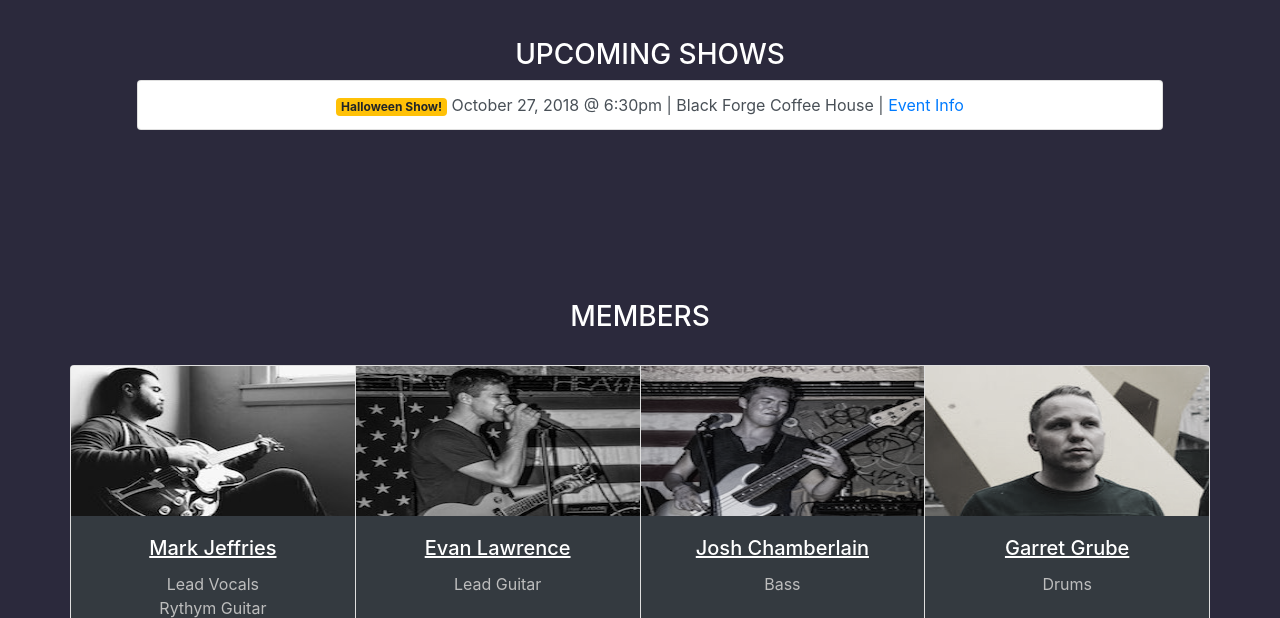
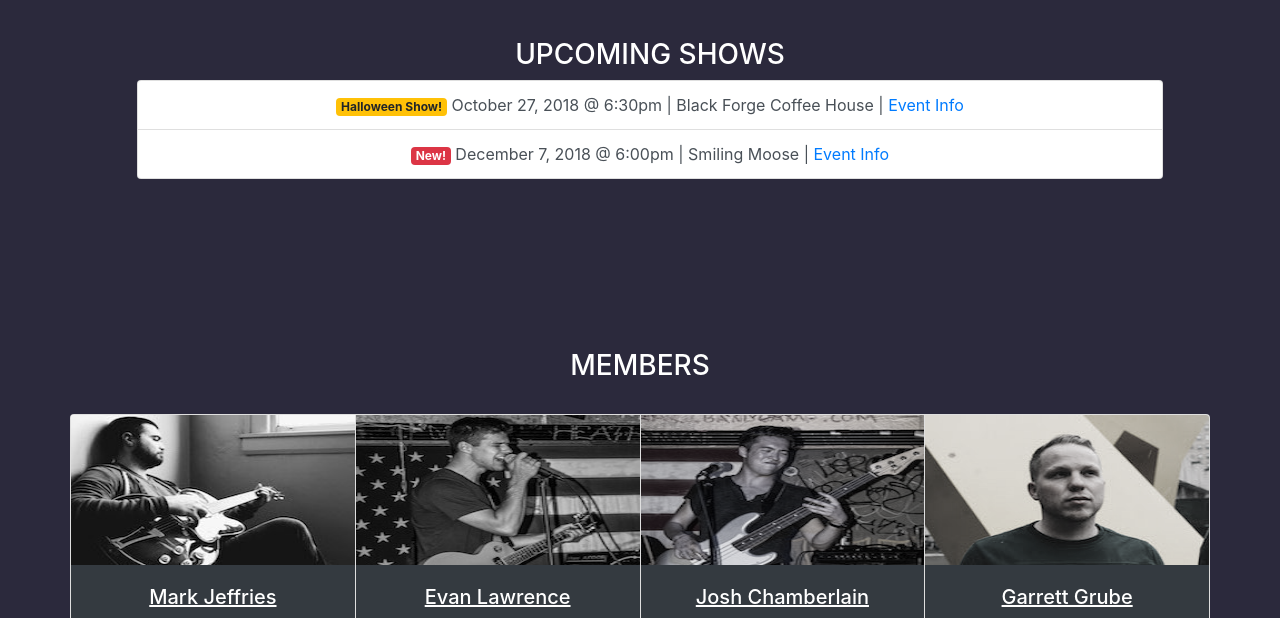
Before and after one commit to fly-theband/fly-theband.github.io, a plain HTML site: page index.html in a window 1280 px wide. Shown: the part 1430-2048 px from the top of the page. Drawn offline with nearby package versions, Linux system fonts and the light colour scheme.

Commit message:
added show

```diff
--- a/index.html
+++ b/index.html
@@ -120,6 +120,10 @@
                         <li class="list-group-item list-group-item-action">
                           <span class="badge badge-warning">Halloween Show!</span>
                             October 27, 2018 @ 6:30pm | Black Forge Coffee House | <a href="https://www.facebook.com/events/549929495427162/">Event Info</a>
+                        </li>
+                        <li class="list-group-item list-group-item-action">
+                          <span class="badge badge-danger">New!</span>
+                            December 7, 2018 @ 6:00pm | Smiling Moose | <a href="http://www.smiling-moose.com">Event Info</a>
                         </li>
                     </ul>
                 </div>
@@ -249,7 +253,7 @@
                   <div class="card member-card">
                     <img src="./static/images/garrett.jpeg" alt="" class="card-img-top person">
                     <div class="card-body bg-dark">
-                      <h5 class="card-title"><u>Garret Grube</u></h5>
+                      <h5 class="card-title"><u>Garrett Grube</u></h5>
                       <p class="card-text">Drums</p>
                     </div>
                     <div class="card-footer bg-dark">
```
